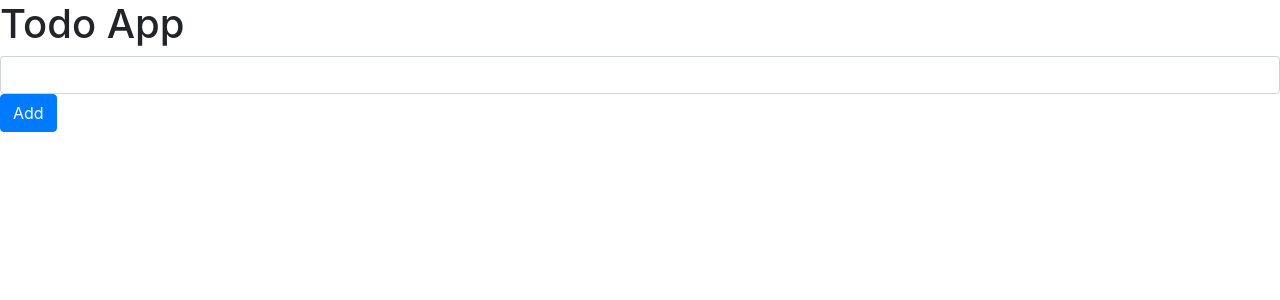
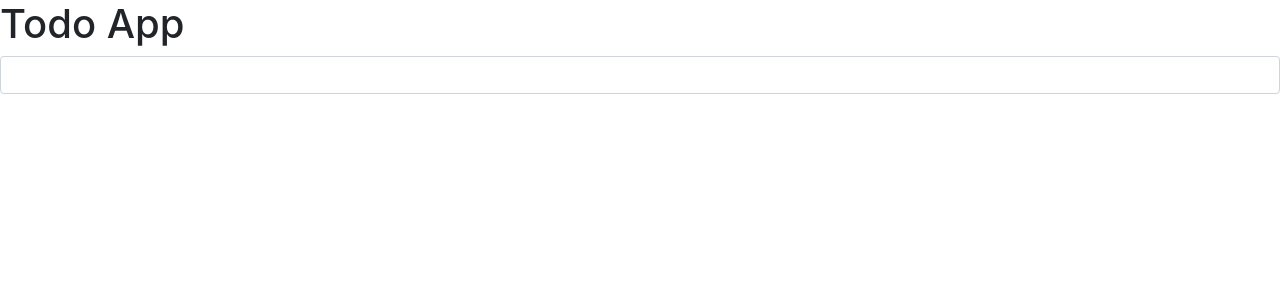
Before and after one commit to sea-kun/react-todo, a React app: page / in a window 1280 px wide. Shown: the top 300 px of the page. Built offline with nearby package versions, Linux system fonts and the light colour scheme; the HTML template or start-up script is replaced by a standard one.

Commit message:
[remove]buttonを削除

```diff
--- a/src/components/Form.jsx
+++ b/src/components/Form.jsx
@@ -4,7 +4,6 @@ import { FormGroup, Input, Button } from "reactstrap";
 const Form = props => (
     <form onSubmit={props.handleSubmit}>
         <Input type="text" value={props.text} onChange={props.handleChange} />
-        <Button type="submit" color="primary">Add</Button>
     </form>
 );
 
```
